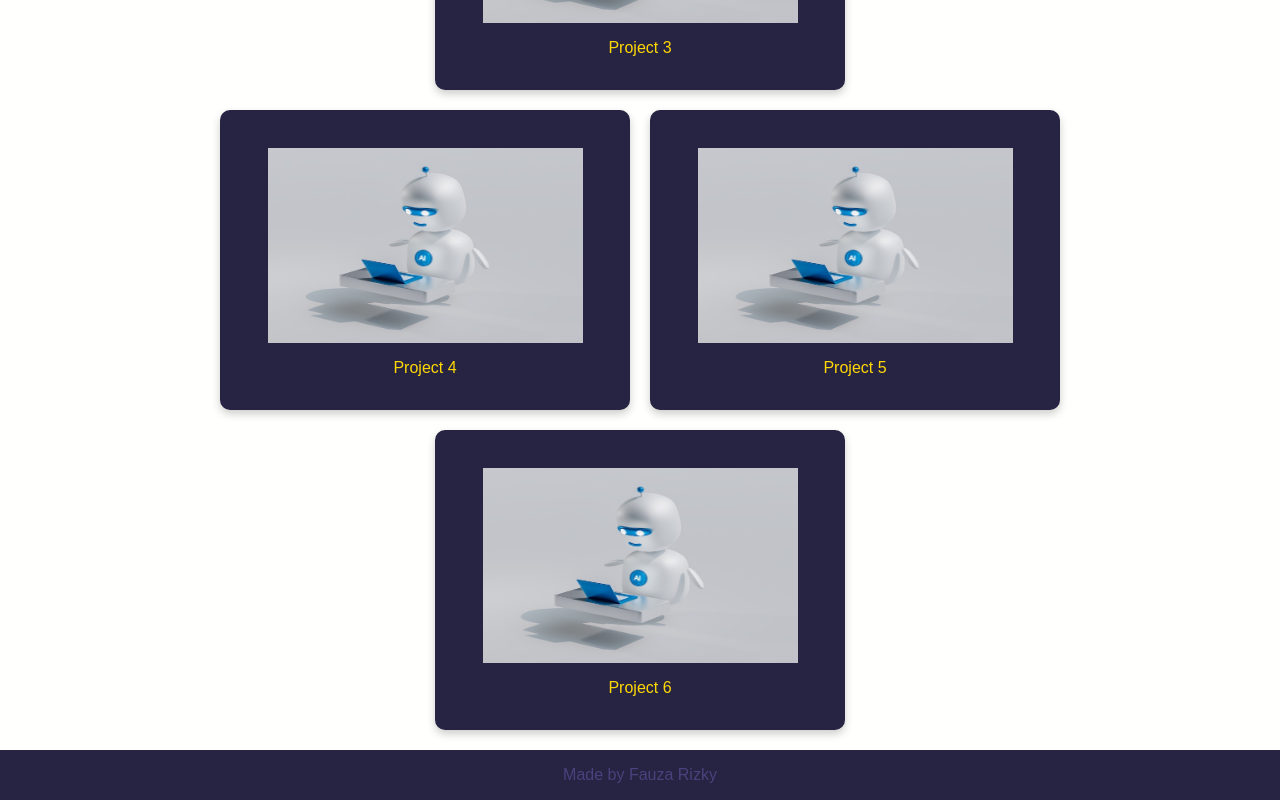
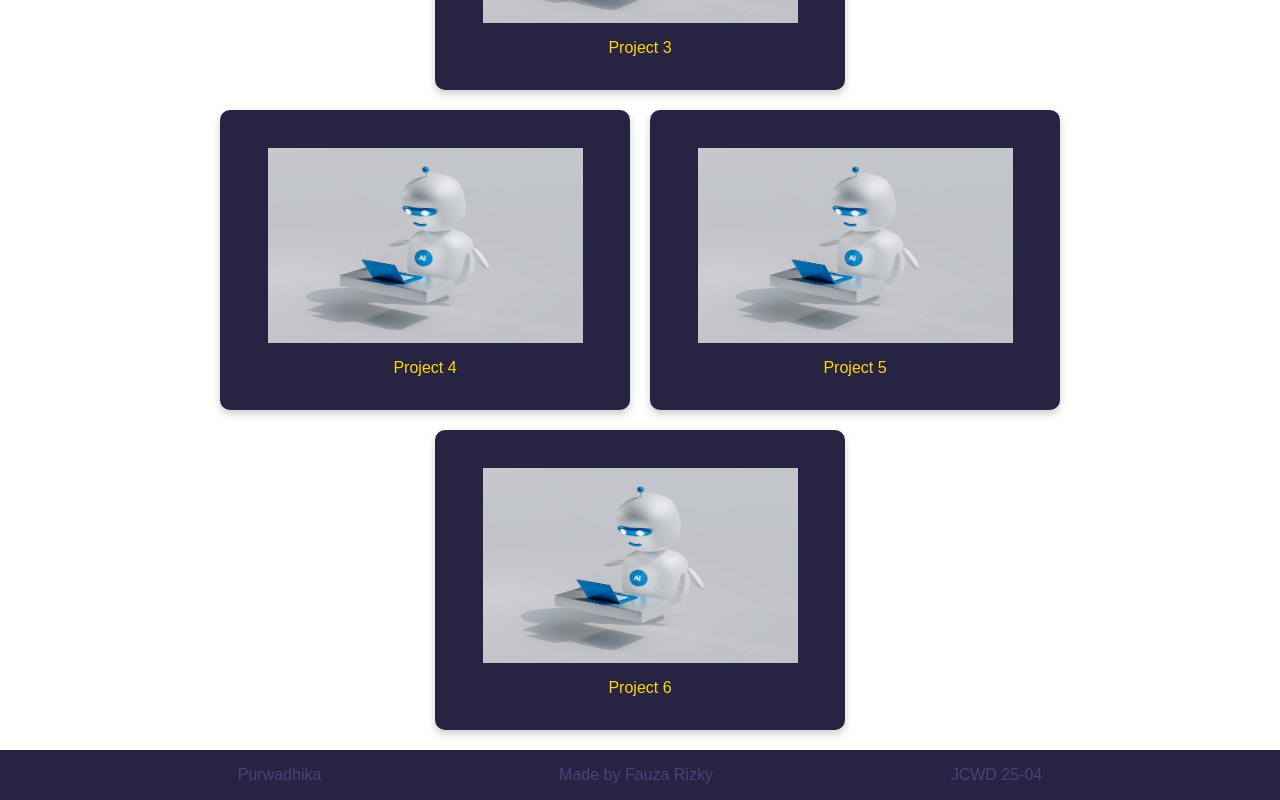
Before and after one commit to fauzarizky/portfolio, a plain HTML site: page index.html in a window 1280 px wide. Shown: the part 2366-3166 px from the top of the page. Drawn offline with nearby package versions, Linux system fonts and the light colour scheme.

Commit message:
add footer

```diff
--- a/index.html
+++ b/index.html
@@ -95,7 +95,9 @@
     </section>
 
     <footer>
-        <p>Made by Fauza Rizky</p>
+        <p>Purwadhika</p>
+        <p><a href="https://www.linkedin.com/in/fauzarizky/">Made by Fauza Rizky</a></p>
+        <p>JCWD 25-04</p>
     </footer>
 
     <script src="https://kit.fontawesome.com/3cd9847a56.js" crossorigin="anonymous"></script>
--- a/style.css
+++ b/style.css
@@ -184,12 +184,21 @@ footer {
   height: 50px;
   margin: 0;
   background-color: #272343;
-  color: #4a427c;
   text-align: center;
   display: flex;
-  justify-content: center;
+  justify-content: space-evenly;
   align-items: center;
   margin-top: 10px;
+}
+
+footer p, footer p a {
+  text-decoration: none;
+  color: #4a427c;
+}
+
+footer p a:hover {
+  text-decoration: none;
+  color: #7064bd;
 }
 /* End Of Footer */
 
```
